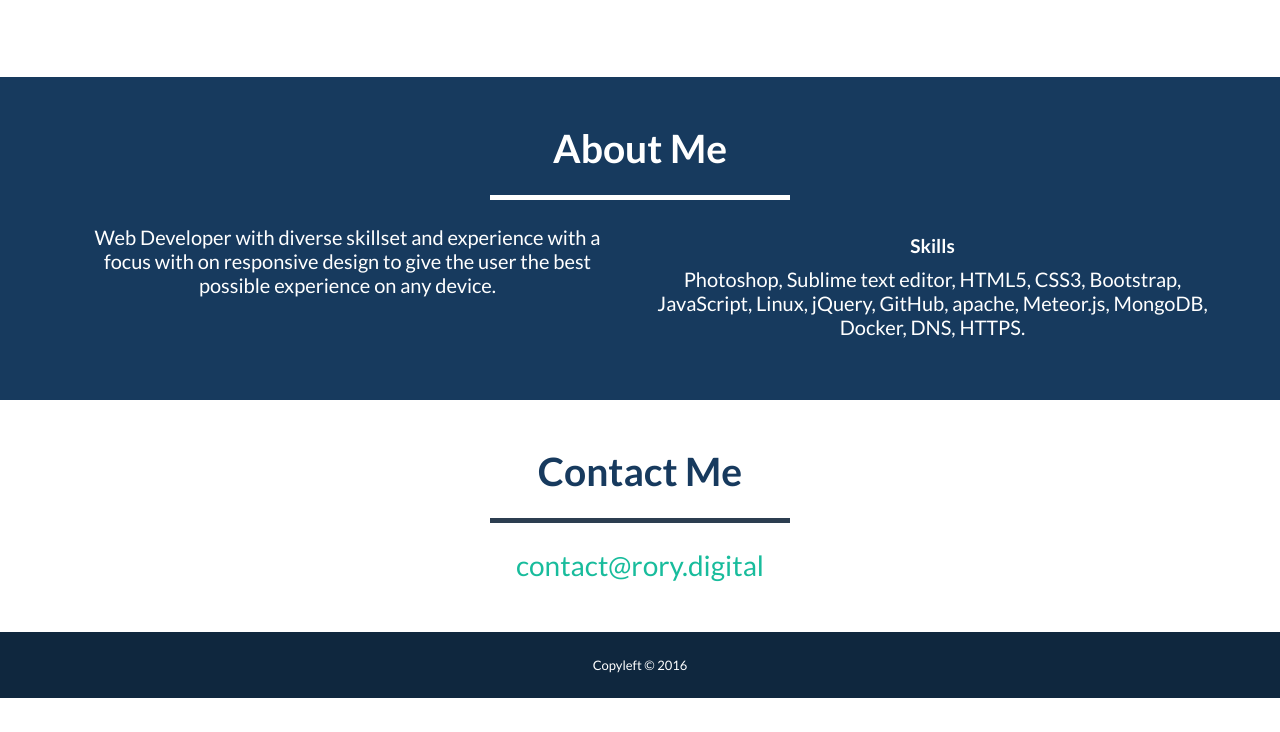
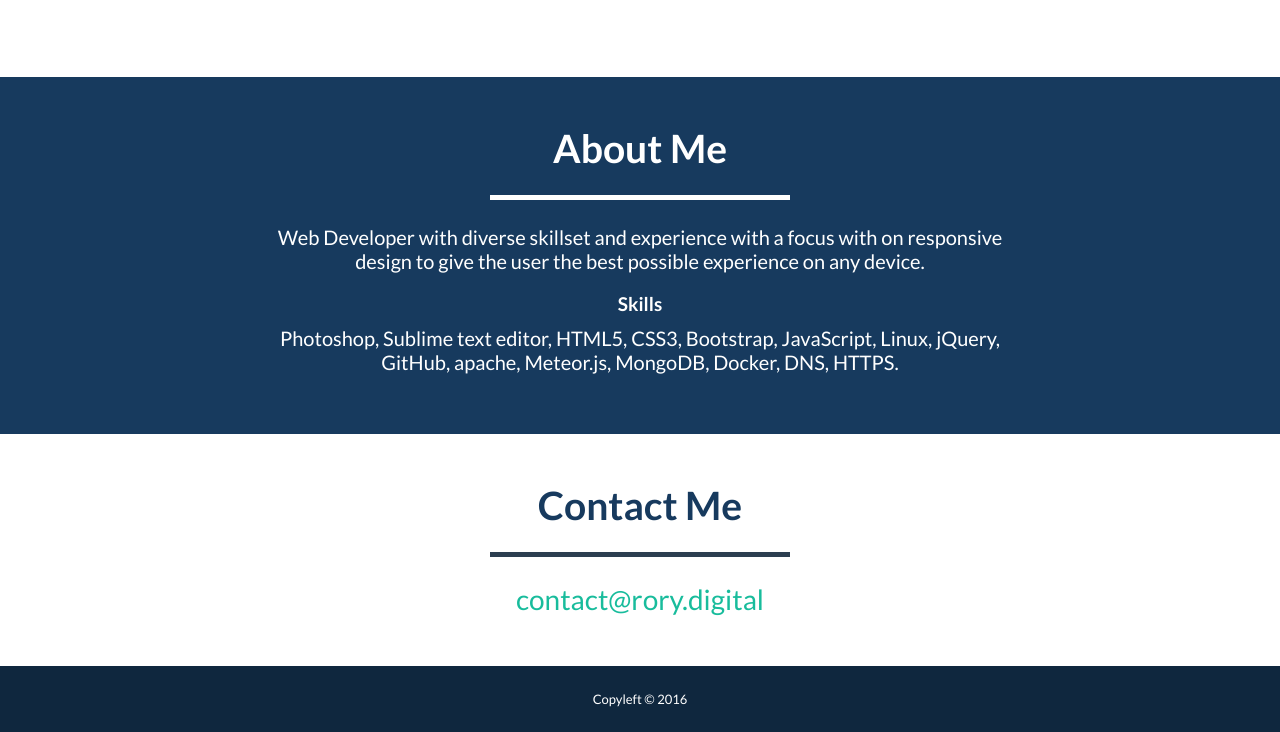
Before and after one commit to rcousland/profile-landing-page, a plain HTML site: page index.html in a window 1280 px wide. Shown: the part 1099-1831 px from the top of the page. Before the commit the page ends 1797 px from the top, so only its background shows below. Drawn offline with nearby package versions, Linux system fonts and the light colour scheme.

Commit message:
removed break in about me

```diff
--- a/css/freelancer.css
+++ b/css/freelancer.css
@@ -37,7 +37,7 @@ h4 {
     line-height: 1.1;
 
 }
-,
+
 h5,
 h6 {
     text-transform: uppercase;
@@ -205,7 +205,7 @@ section.success a:focus,
 section.success a:active,
 section.success a.active {
     outline: 0;
-    color: #white;
+    color: white;
 }
 
 @media(max-width:767px) {
--- a/index.html
+++ b/index.html
@@ -158,15 +158,14 @@
             </div> <!-- /row -->
 
             <div class="row">
-                <div class="col-sm-6 text-center">
+                <div class="col-xs-10 col-xs-offset-1 col-md-8 col-md-offset-2 text-center">
                     <p>Web Developer with diverse skillset and experience with a focus with on responsive design to give the user the best possible experience on any device.</p>
-                </div> <!-- /col-sm6 text-center -->
+                </div> <!-- /col-xs-10 col-xs-offset-1 col-md-8 col-md-offset-2 text-center -->
 
-                <div class="visible-xs visible-sm"><br></div>
-                <div class="col-sm-6 text-center">
+                <div class="col-xs-10 col-xs-offset-1 col-md-8 col-md-offset-2 text-center">
                     <h4>Skills</h4>
                     <p>Photoshop, Sublime text editor, HTML5, CSS3, Bootstrap, JavaScript, Linux, jQuery, GitHub, apache, Meteor.js, MongoDB, Docker, DNS, HTTPS.</p>
-                </div> <!-- /col-sm-6 text-center -->
+                </div> <!-- /col-xs-10 col-xs-offset-1 col-md-8 col-md-offset-2 text-center -->
             </div> <!-- /row -->
         </div> <!-- /container -->
 
```
